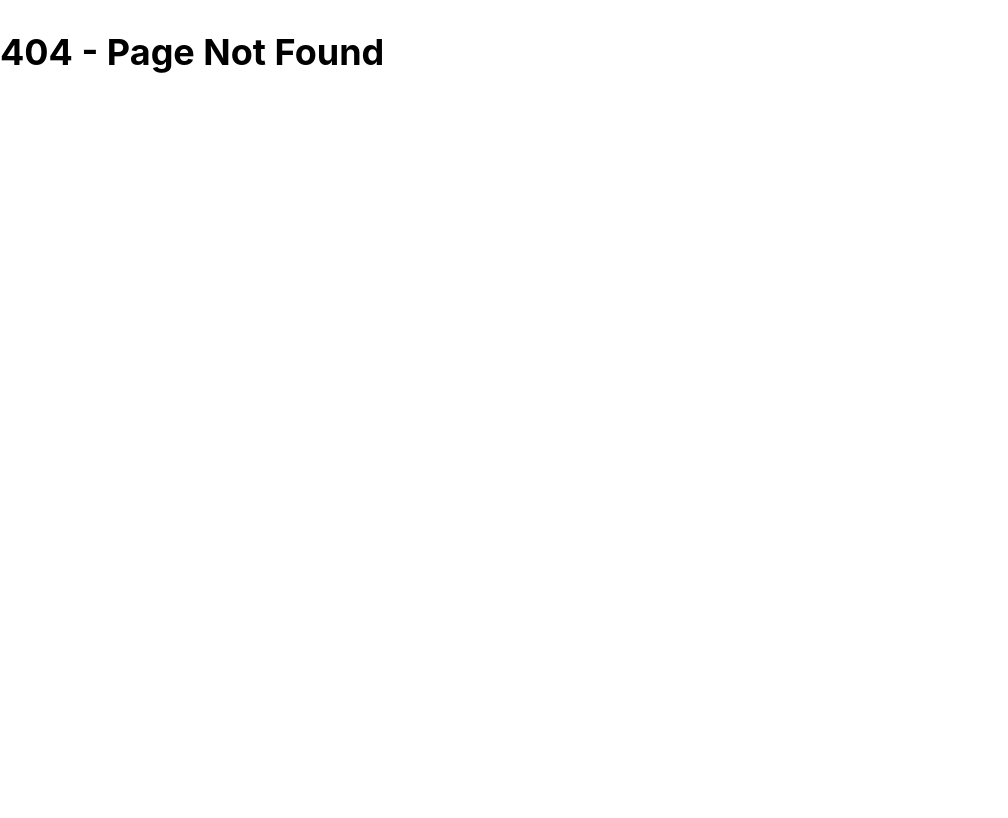
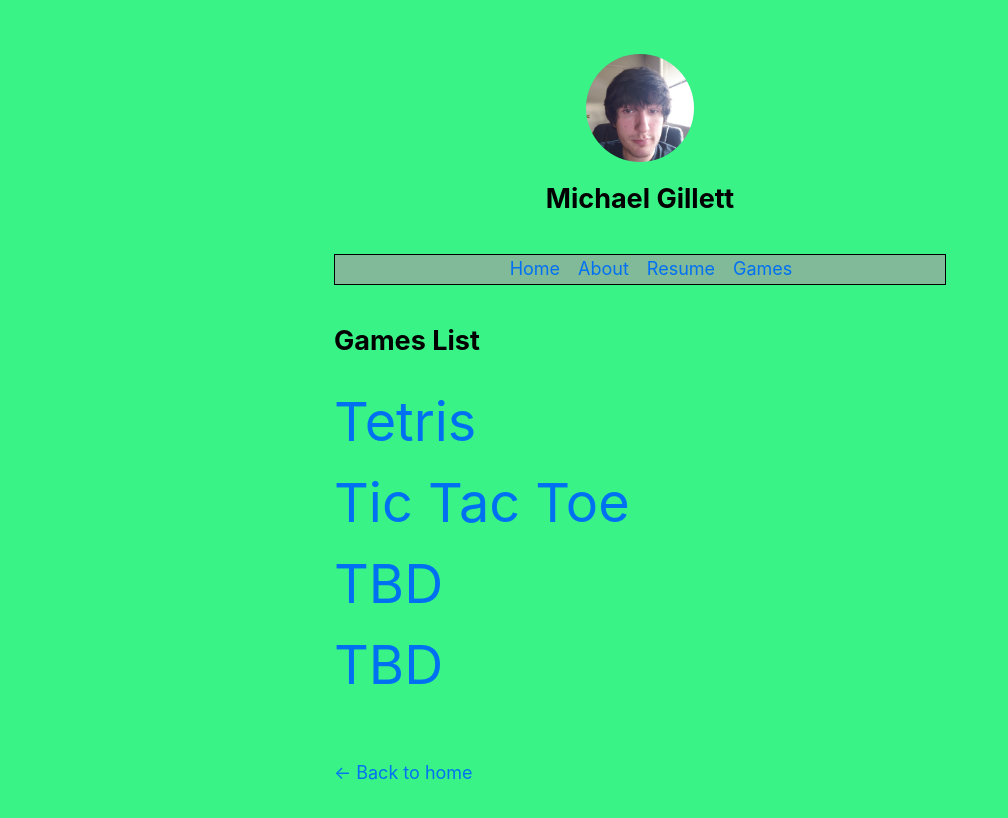
Before and after one commit to gillemic/nextjs-blog, a Next.js app: page /games in a window 1280 px wide. Before the commit this address had no page. Shown: the top 818 px of the page, without its empty margins (0-1008 px from the left). Built offline with nearby package versions, Linux system fonts and the light colour scheme.

Commit message:
many updates

```diff
--- a/components/layout.js
+++ b/components/layout.js
@@ -13,7 +13,7 @@ export default function Layout({ children, home }) {
         <link rel="icon" href="/favicon.ico" />
         <meta
           name="description"
-          content="Learn how to build a personal website using Next.js"
+          content="Personal portfolio page for Michael Gillett"
         />
         <meta
           property="og:image"
@@ -52,6 +52,15 @@ export default function Layout({ children, home }) {
             </h2>
           </>
         )}
+        <ul className={styles.navigator}>
+          <div>
+            <li><Link href="/"><a>Home</a></Link></li>
+            <li><Link href="/about"><a>About</a></Link></li>
+            <li><Link href="/resume"><a>Resume</a></Link></li>
+            <li><Link href="/games"><a>Games</a></Link></li>
+          </div>
+
+        </ul>
       </header>
       <main>{children}</main>
       {!home && (
--- a/components/layout.module.css
+++ b/components/layout.module.css
@@ -23,3 +23,17 @@
 .backToHome {
   margin: 3rem 0 0;
 }
+
+.navigator {
+  width: 100%;
+  border: 1px solid black;
+  background-color: rgba(160, 160, 160, 0.685);
+  text-align: center;
+}
+
+.navigator li {
+  display: inline;
+  text-decoration: none;
+  padding-right: 1rem;
+  justify-content: center;
+}
--- a/package.json
+++ b/package.json
@@ -8,13 +8,13 @@
     "start": "next start"
   },
   "dependencies": {
-    "classnames": "^2.2.6",
-    "date-fns": "^2.14.0",
+    "classnames": "^2.3.1",
+    "date-fns": "^2.21.1",
     "gray-matter": "^4.0.2",
     "next": "9.3.5",
     "react": "16.13.1",
     "react-dom": "16.13.1",
-    "remark": "^12.0.0",
+    "remark": "^12.0.1",
     "remark-html": "^11.0.2"
   }
 }
--- /dev/null
+++ b/pages/games.js
@@ -0,0 +1,22 @@
+import Head from 'next/head'
+import Layout, { siteTitle } from '../components/layout'
+import utilStyles from '../styles/utils.module.css'
+import Link from 'next/link'
+
+export default function Games(props) {
+  return (
+    <Layout>
+      <Head>Welcome</Head>
+      <section className={`${utilStyles.headingMd} ${utilStyles.padding1px}`}>
+        <h2 className={utilStyles.headingLg}>Games List</h2>
+        <ul className={utilStyles.gamesList}>
+          <li><Link href=""><a>Tetris</a></Link></li>
+          <li><Link href=""><a>Tic Tac Toe</a></Link></li>
+          <li><Link href=""><a>TBD</a></Link></li>
+          <li><Link href=""><a>TBD</a></Link></li>
+        </ul>
+
+      </section>
+    </Layout>
+  )
+}
--- a/pages/index.js
+++ b/pages/index.js
@@ -18,7 +18,6 @@ export default function Home({ allPostsData }) {
   return (
     <Layout home>
       <Head>Welcome</Head>
-      <section className={utilStyles.headingMd}>Home</section>
       <section className={`${utilStyles.headingMd} ${utilStyles.padding1px}`}>
         <h2 className={utilStyles.headingLg}>Blog Posts</h2>
         <ul className={utilStyles.list}>
--- a/pages/posts/[id].js
+++ b/pages/posts/[id].js
@@ -27,7 +27,7 @@ export default function Post({ postData }) {
       <Head>
         <title>{postData.title}</title>
       </Head>
-      <article>
+      <article className={utilStyles.blogText}>
         <h1 className={utilStyles.headingXl}>{postData.title}</h1>
         <div className={utilStyles.lightText}>
           <Date dateString={postData.date} />
--- a/styles/global.css
+++ b/styles/global.css
@@ -6,6 +6,7 @@ body {
     Cantarell, Fira Sans, Droid Sans, Helvetica Neue, sans-serif;
   line-height: 1.6;
   font-size: 18px;
+  background-color: rgb(57, 243, 135);
 }
 
 * {
--- a/styles/utils.module.css
+++ b/styles/utils.module.css
@@ -45,8 +45,30 @@
 
 .listItem {
   margin: 0 0 1.25rem;
+  background-color: white;
+  padding: 1rem 1.5rem;
 }
 
 .lightText {
   color: #999;
 }
+
+.gamesList {
+  width: 100%;
+  padding-left: 0px;
+  list-style: circle;
+}
+.gamesList li {
+  font-size: 3rem;
+  display: block;
+  text-align: left;
+}
+
+.blogText {
+  background-color: white;
+  padding: 1rem;
+}
+
+.blogText h1 {
+  text-decoration: underline;
+}
```
Also changed, not shown: pages/about.js (added, +21 -0 lines), pages/resume.js (added, +24 -0 lines), 2 other files (tests, documents, lock files or other folders).
